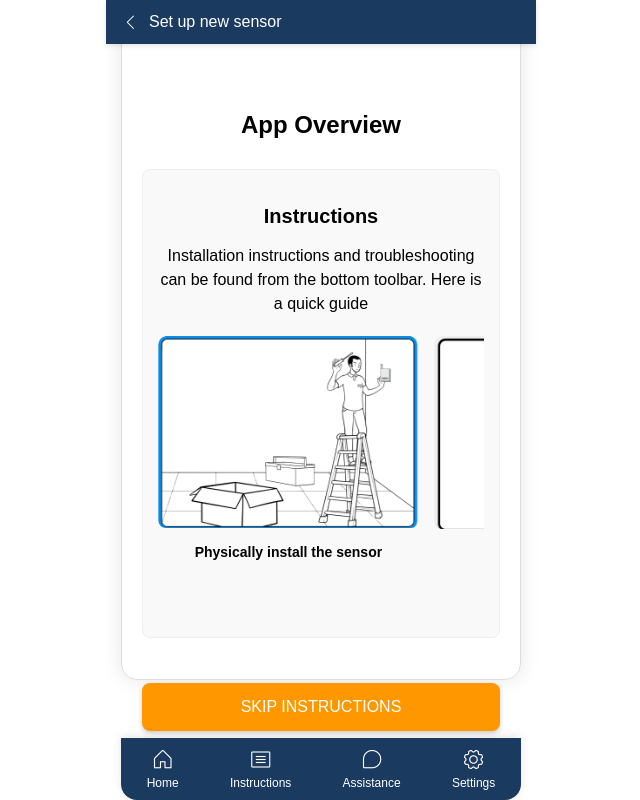
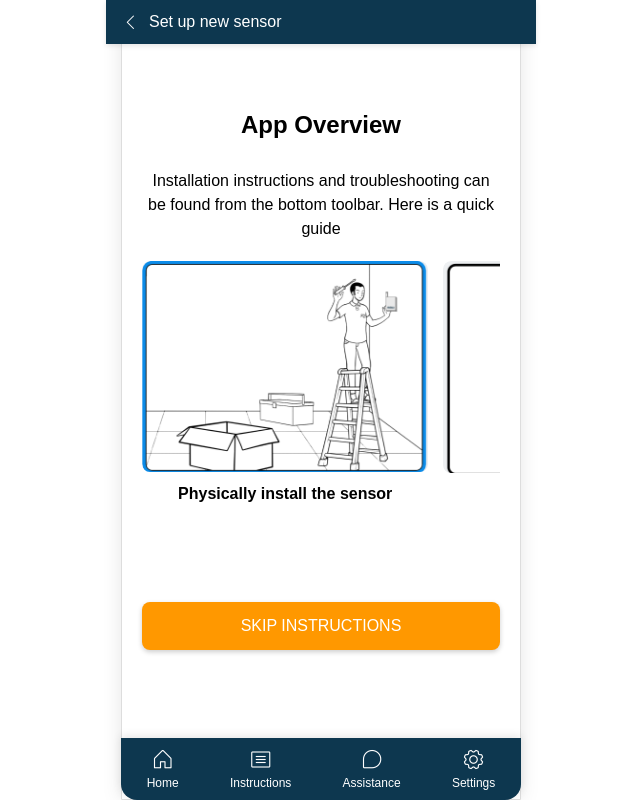
Before and after one commit to windyinmay/Vaisalaapp-frontend, a plain HTML site: page index.html in a window 1280 px wide. Both pictures are taken after a click on the button "SET UP NEW SENSOR". Shown: the whole page, without its empty margins (319-959 px from the left). Drawn offline with nearby package versions, Linux system fonts and the light colour scheme.

```diff
--- a/index.html
+++ b/index.html
@@ -35,7 +35,7 @@
     <div id="app-overview-page" class="page">
         <h1>App Overview</h1>
         <div class="instructions-content">
-            <h2>Instructions</h2>
+
             <p>Installation instructions and troubleshooting can be found from the bottom toolbar. Here is a quick guide
             </p>
             <!-- Image Gallery -->
--- a/styles.css
+++ b/styles.css
@@ -1,4 +1,4 @@
-/* Inline styles to ensure they're loaded */
+/* #0D374F dark blue, 3F645E dark mint*/
 body {
     font-family: Arial, sans-serif;
     max-width: 400px;
@@ -41,7 +41,7 @@
     padding: 8px 16px;
     margin: 10px 0;
     font-size: 14px;
-    background-color: #4CAF50;
+    background-color: #0D374F;
     color: white;
     border: none;
     border-radius: 8px;
@@ -51,7 +51,8 @@
     text-transform: uppercase;
 }
 
-/* Keep login button full width */
+/*  #45a049, dark mint 3F645E, light mint 72A2AB*/
+/*104360  dark blue lighter, 186795*/
 #loginButton.btn {
     width: 100%;
     padding: 15px;
@@ -60,7 +61,7 @@
 }
 
 .btn:hover {
-    background-color: #45a049;
+    background-color: #186795;
 }
 
 #nfc-status {
@@ -201,25 +202,67 @@
 .button-group {
     display: flex;
     flex-direction: column;
+    align-items: flex-start;
     gap: 15px;
     margin-top: 30px;
     margin-bottom: 20px;
 }
 
 .button-group .btn {
-    width: 100%;
+    width: auto;
+    /* 100%; */
     padding: 15px;
     font-size: 16px;
     margin: 0;
 }
 
-/* App overview page */
+/* Main menu buttons specifically */
+#mainmenu1,
+#mainmenu2,
+#mainmenu3 {
+    width: 100%;
+    /* These specific buttons take full width */
+    text-align: left;
+    /* Text stays left-aligned within the button */
+    padding: 15px;
+    font-size: 16px;
+    margin: 0;
+    display: flex;
+    align-items: center;
+}
+
+/* Update for instructions-content to remove container styling */
 .instructions-content {
-    background-color: #f9f9f9;
-    border-radius: 8px;
-    padding: 15px;
-    margin: 20px 0;
-    border: 1px solid #eee;
+    /* Remove container-like styling */
+    background-color: transparent;
+    border-radius: 0;
+    padding: 0;
+    margin: 0;
+    border: none;
+    width: 100%;
+    box-sizing: border-box;
+}
+
+/* Make h2 and p consistent with existing styles */
+.instructions-content h2 {
+    font-size: 20px;
+    margin-top: 20px;
+    margin-bottom: 15px;
+    text-align: center;
+}
+
+.instructions-content p {
+    font-size: 16px;
+    line-height: 1.5;
+    text-align: center;
+    margin-bottom: 20px;
+}
+
+/* Adjust the image gallery margins to be more consistent */
+.image-gallery-container {
+    width: 100%;
+    margin: 15px 0 25px;
+    overflow: hidden;
 }
 
 #skip-instructions-btn {
@@ -229,12 +272,6 @@
     margin-top: 25px;
 }
 
-/* Horizontal Image Gallery Styles */
-.image-gallery-container {
-    width: 100%;
-    margin: 20px 0;
-    overflow: hidden;
-}
 
 .image-gallery {
     display: flex;
@@ -243,7 +280,8 @@
     scroll-behavior: smooth;
     -webkit-overflow-scrolling: touch;
     padding-bottom: 15px;
-    /* Space for scrollbar */
+    width: 100%;
+    box-sizing: border-box;
 }
 
 .gallery-item {
@@ -252,6 +290,8 @@
     margin-right: 15px;
     border-radius: 8px;
     overflow: hidden;
+    max-width: 80%;
+    box-sizing: border-box;
 }
 
 .gallery-item:last-child {
@@ -263,6 +303,7 @@
     height: auto;
     object-fit: cover;
     border-radius: 8px;
+    display: block;
 }
 
 .gallery-caption {
@@ -301,7 +342,7 @@
     color: #2196F3;
 }
 
-/* Bottom Toolbar Styles */
+/* Bottom Toolbar Styles #104360 */
 .bottom-toolbar {
     position: fixed;
     bottom: 0;
@@ -309,7 +350,7 @@
     width: 100%;
     display: flex;
     justify-content: space-around;
-    background-color: #1a3a5f;
+    background-color: #0D374F;
     /* Dark blue color */
     padding: 10px 0;
     box-shadow: 0 -2px 10px rgba(0, 0, 0, 0.1);
@@ -370,7 +411,7 @@
     top: 0;
     left: 0;
     width: 100%;
-    background-color: #1a3a5f;
+    background-color: #0D374F;
     color: white;
     padding: 12px 15px;
     box-shadow: 0 2px 5px rgba(0, 0, 0, 0.1);
@@ -414,3 +455,62 @@
         border-radius: 0 0 0 0;
     }
 }
+
+/*-----------*/
+/* Update the container styling for desktop view */
+@media screen and (min-width: 600px) {
+    body {
+        border: 1px solid #ddd;
+        border-radius: 16px 16px 0 0;
+        /* Rounded corners only at the top */
+        box-shadow: 0 0 20px rgba(0, 0, 0, 0.1);
+        height: 100vh;
+        /* Full viewport height instead of 85vh */
+        overflow-y: auto;
+        position: relative;
+        padding-bottom: 0;
+        /* Remove bottom padding */
+        max-height: 800px;
+        /* Optional maximum height */
+        margin: 20px auto;
+        /* Add some margin at top and bottom */
+    }
+
+    .page {
+        min-height: auto;
+        /* Remove fixed min-height */
+        padding-bottom: 60px;
+        /* Add padding at the bottom for toolbar */
+    }
+
+    /* Ensure the bottom toolbar sticks to the bottom of the container */
+    .bottom-toolbar {
+        max-width: 400px;
+        left: 50%;
+        transform: translateX(-50%);
+        bottom: 0;
+        border-radius: 0 0 16px 16px;
+        position: fixed;
+    }
+
+    /* Fix for the skip button */
+    #skip-instructions-btn {
+        margin-bottom: 70px;
+    }
+}
+
+/* Adjust page margin to make room for toolbar properly */
+.page {
+    margin-bottom: 60px;
+    /* Reduced from 100px to 60px */
+}
+
+/* Fix body padding */
+body {
+    font-family: Arial, sans-serif;
+    max-width: 400px;
+    margin: 0 auto;
+    padding: 20px 20px 0;
+    /* Remove bottom padding */
+    box-sizing: border-box;
+}
```
